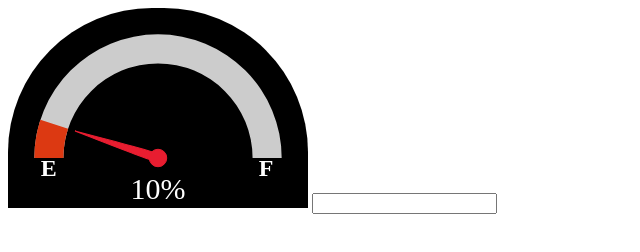
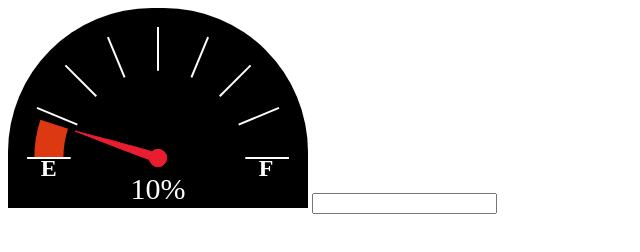
Before and after one commit to biletskiy6/fuel-gauge, a website: page index.html in a window 1280 px wide. Shown: the whole page, without its empty margins (0-640 px from the left). Drawn offline with nearby package versions, Linux system fonts and the light colour scheme.

Commit message:
update svg fill

```diff
--- a/index.html
+++ b/index.html
@@ -189,7 +189,7 @@
             for (var major = this.config.min; major <= this.config.max; major += majorDelta) {
                 var minorDelta = majorDelta / this.config.minorTicks;
                 for (var minor = major + minorDelta; minor < Math.min(major + majorDelta, this.config.max); minor += minorDelta) {
-                    var point1 = this.valueToPoint(minor, 0.75);
+                    var point1 = this.valueToPoint(minor, 0.65);
                     var point2 = this.valueToPoint(minor, 0.85);
 
                     this.body.append("svg:line")
@@ -210,7 +210,7 @@
                     .attr("x2", point2.x)
                     .attr("y2", point2.y)
                     .style("stroke", "#fff")
-                    .style("stroke-width", "0px");
+                    .style("stroke-width", "2px");
 
                 if (major == this.config.max) {
                     var point = this.valueToPoint(major, 0.82);
@@ -383,7 +383,7 @@
                 .startAngle(this.valueToRadians(start))
                 .endAngle(this.valueToRadians(end));
             var arcss = bandsdrawn
-                .style("fill", "#ccc")
+                .style("fill", "transparent")
                 .attr("d", arcEnd)
         }
 
```
